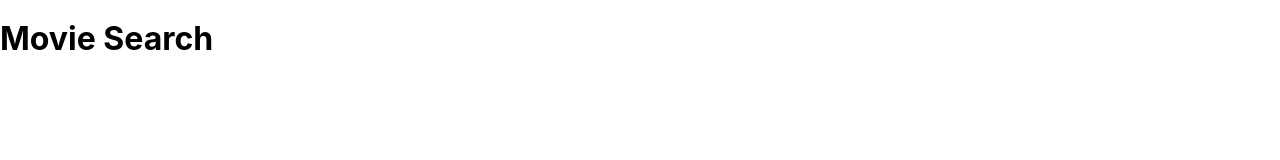
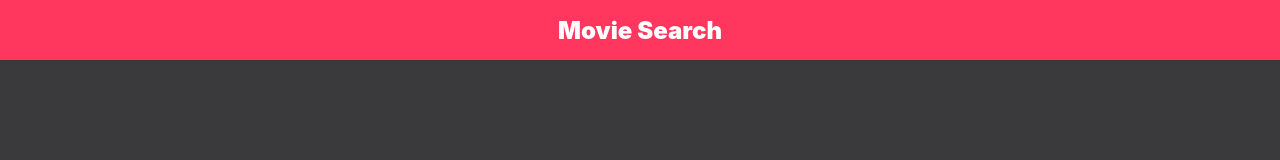
Before and after one commit to sovaz1997/sovaz1997-RS2020Q1, a website built with webpack: page movie-search/index.html in a window 1280 px wide. Built offline with nearby package versions, Linux system fonts and the light colour scheme.

Commit message:
feat: add styles

```diff
--- a/movie-search/scss/abstracts/_variables.scss
+++ b/movie-search/scss/abstracts/_variables.scss
@@ -0,0 +1,2 @@
+$color-pink: #FF375F;
+$color-base-gray: #3A3A3C;
--- a/movie-search/scss/base/_base.scss
+++ b/movie-search/scss/base/_base.scss
@@ -1,3 +1,4 @@
 body {
   min-width: 320px;
+  background-color: $color-base-gray;
 }
--- /dev/null
+++ b/movie-search/scss/layout/_site-header.scss
@@ -0,0 +1,15 @@
+.site-header {
+  background-color: $color-pink;
+  height: 60px;
+  display: flex;
+  justify-content: center;
+  align-items: center;
+}
+
+.site-header__name {
+  margin: 0;
+  font-weight: 900;
+  font-size: 24px;
+  line-height: 29px;
+  color: #FFFFFF;
+}
--- a/movie-search/scss/main.scss
+++ b/movie-search/scss/main.scss
@@ -6,3 +6,6 @@
 @import './base/typography';
 @import './base/normalize';
 @import './base/base';
+
+/* Layout */
+@import './layout/site-header';
```
